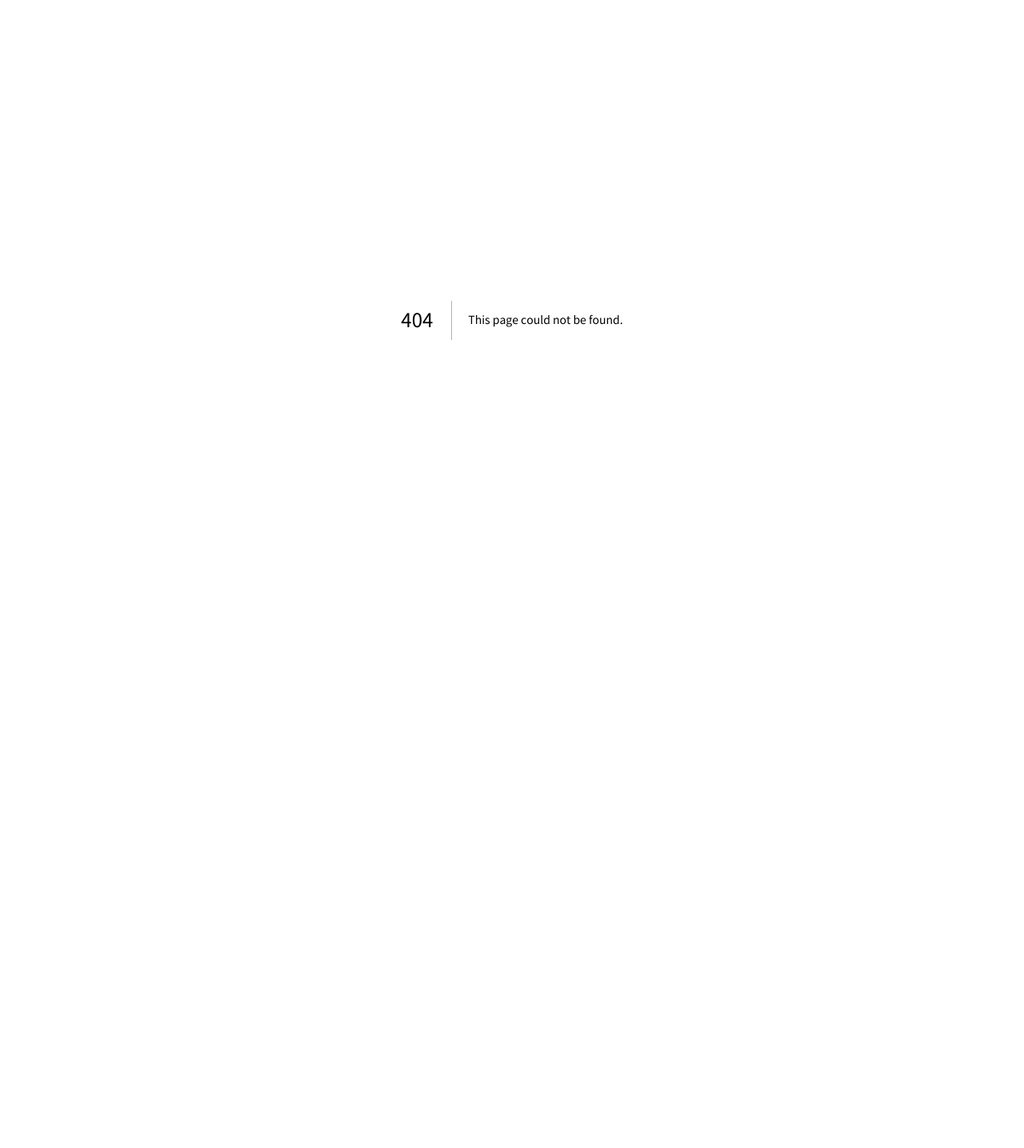
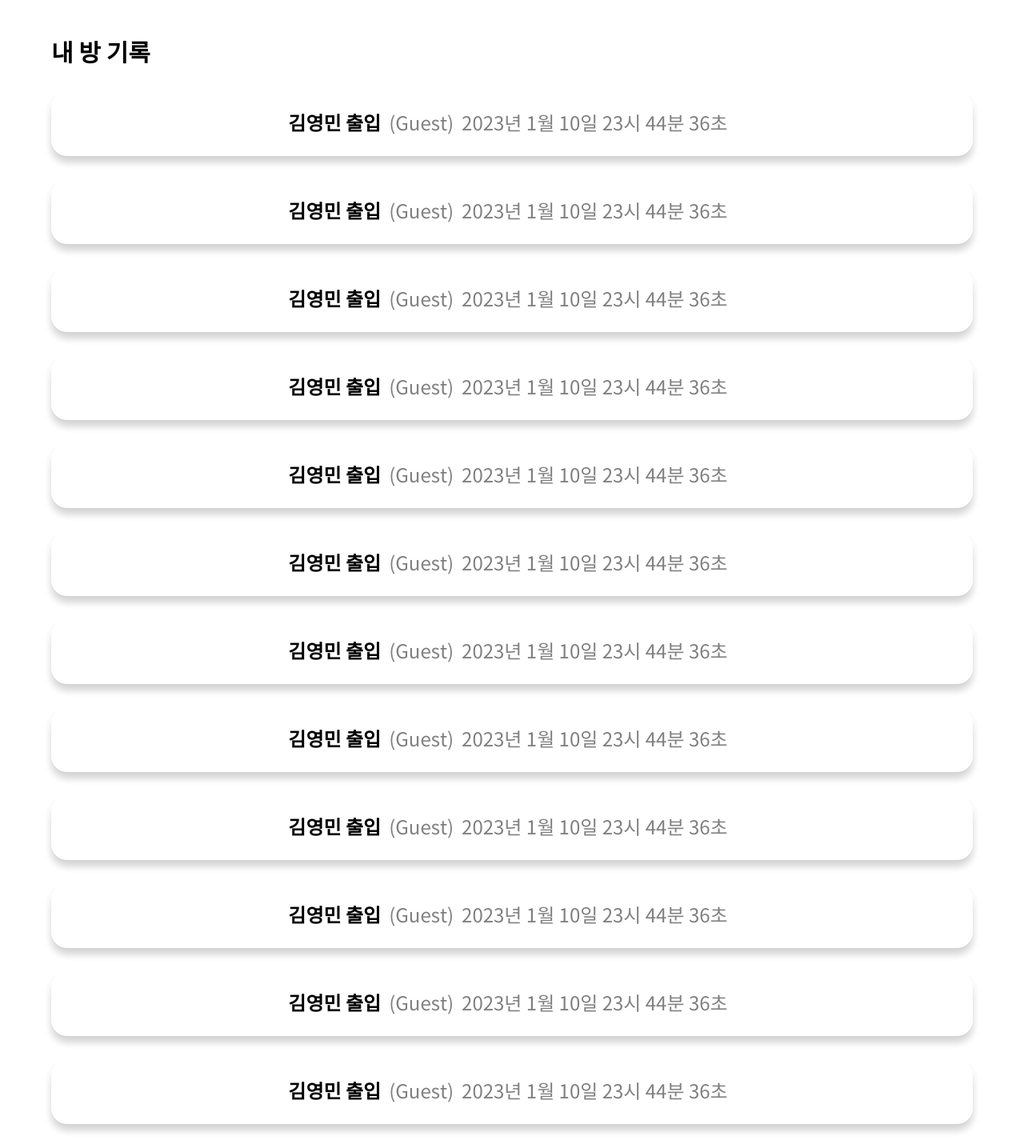
Before and after one commit to BSM-DoorLock/BSM-DoorLock-Frontend, a Next.js app: page /history in a window 1280 px wide. Before the commit this address had no page. Shown: the whole page at 80% size. Before the commit the page ends 800 px from the top, so only its background shows below. Built offline with nearby package versions, Linux system fonts and the light colour scheme.

Commit message:
ADD :: 내 방 접속 기록 페이지

```diff
--- /dev/null
+++ b/components/history/history.style.tsx
@@ -0,0 +1,30 @@
+import styled from "styled-components";
+
+export const HistoryContainer = styled.div`
+    width: 100%;
+    height: 60px;
+    box-shadow: 0 8px 10px lightgray;
+    margin: 30px auto;
+    display: flex;
+    align-items: center;
+    font-weight: normal;
+    justify-content: center;
+    border-radius: 20px;
+
+    @media ${({ theme}) => theme.size.laptop}{
+        height: 80px;
+    }
+`
+
+export const Name = styled.span`
+    font-size: 13px;
+    margin-right: 10px;
+    @media ${({ theme }) => theme.size.tablet} {
+        font-size: 1.5rem;
+    }
+`
+
+export const TypeAndDate = styled(Name)`
+    color: gray;
+    font-weight: normal;
+`
--- /dev/null
+++ b/components/history/history.tsx
@@ -0,0 +1,12 @@
+import { HistoryPropsType } from "./type";
+import * as S from './history.style'
+
+export default function History({name, type, date}: HistoryPropsType){
+    return(
+        <S.HistoryContainer>
+            <S.Name>{name} 출입</S.Name>
+            <S.TypeAndDate>({type})</S.TypeAndDate>
+            <S.TypeAndDate>{date}</S.TypeAndDate>
+        </S.HistoryContainer>
+    )
+}
--- /dev/null
+++ b/components/history/type.ts
@@ -0,0 +1,5 @@
+export interface HistoryPropsType{
+    name: string;
+    type: string;
+    date: string;
+}
--- a/components/room/Room.tsx
+++ b/components/room/Room.tsx
@@ -1,6 +1,6 @@
 import Image from "next/image"
 import * as S from './Room.style'
-import { RoomPropsType } from "./types"
+import { RoomPropsType } from "./type"
 
 export default function Room({ number, name1, name2 }: RoomPropsType){
     return(
--- /dev/null
+++ b/pages/history/history.style.tsx
@@ -0,0 +1,11 @@
+import styled from "styled-components";
+
+export const Text = styled.p`
+    font-size: 30px;
+`
+
+export const HistoryContainer = styled.div`
+    width: 90%;
+    margin: 0 auto;
+    margin-top: 50px;
+`
--- /dev/null
+++ b/pages/history/index.tsx
@@ -0,0 +1,72 @@
+import History from "../../components/history/history";
+import * as S from './history.style';
+
+export default function HistoryList(){
+    return (
+      <div>
+        <S.HistoryContainer>
+          <S.Text>내 방 기록</S.Text>
+          <History
+            name={"김영민"}
+            type={"Guest"}
+            date={"2023년 1월 10일 23시 44분 36초"}
+          />
+          <History
+            name={"김영민"}
+            type={"Guest"}
+            date={"2023년 1월 10일 23시 44분 36초"}
+          />
+          <History
+            name={"김영민"}
+            type={"Guest"}
+            date={"2023년 1월 10일 23시 44분 36초"}
+          />
+          <History
+            name={"김영민"}
+            type={"Guest"}
+            date={"2023년 1월 10일 23시 44분 36초"}
+          />
+          <History
+            name={"김영민"}
+            type={"Guest"}
+            date={"2023년 1월 10일 23시 44분 36초"}
+          />
+          <History
+            name={"김영민"}
+            type={"Guest"}
+            date={"2023년 1월 10일 23시 44분 36초"}
+          />
+          <History
+            name={"김영민"}
+            type={"Guest"}
+            date={"2023년 1월 10일 23시 44분 36초"}
+          />
+          <History
+            name={"김영민"}
+            type={"Guest"}
+            date={"2023년 1월 10일 23시 44분 36초"}
+          />
+          <History
+            name={"김영민"}
+            type={"Guest"}
+            date={"2023년 1월 10일 23시 44분 36초"}
+          />
+          <History
+            name={"김영민"}
+            type={"Guest"}
+            date={"2023년 1월 10일 23시 44분 36초"}
+          />
+          <History
+            name={"김영민"}
+            type={"Guest"}
+            date={"2023년 1월 10일 23시 44분 36초"}
+          />
+          <History
+            name={"김영민"}
+            type={"Guest"}
+            date={"2023년 1월 10일 23시 44분 36초"}
+          />
+        </S.HistoryContainer>
+      </div>
+    );
+}
--- a/styles/theme.tsx
+++ b/styles/theme.tsx
@@ -23,9 +23,9 @@ export const theme: DefaultTheme = {
   //   lightBeige: "#F0E9D2",
   // },
   size: {
-    mobile: `(max-width: ${size.mobile})`,
-    tablet: `(max-width: ${size.tablet})`,
-    laptop: `(max-width: ${size.laptop})`,
+    mobile: `(min-width: ${size.mobile})`,
+    tablet: `(min-width: ${size.tablet})`,
+    laptop: `(min-width: ${size.laptop})`,
     desktop: `(min-width: ${size.desktop})`,
   },
   animation: {
```
Also changed, not shown: pages/index.tsx (+18 -5 lines), components/room/type.ts (renamed from components/room/types.ts).
